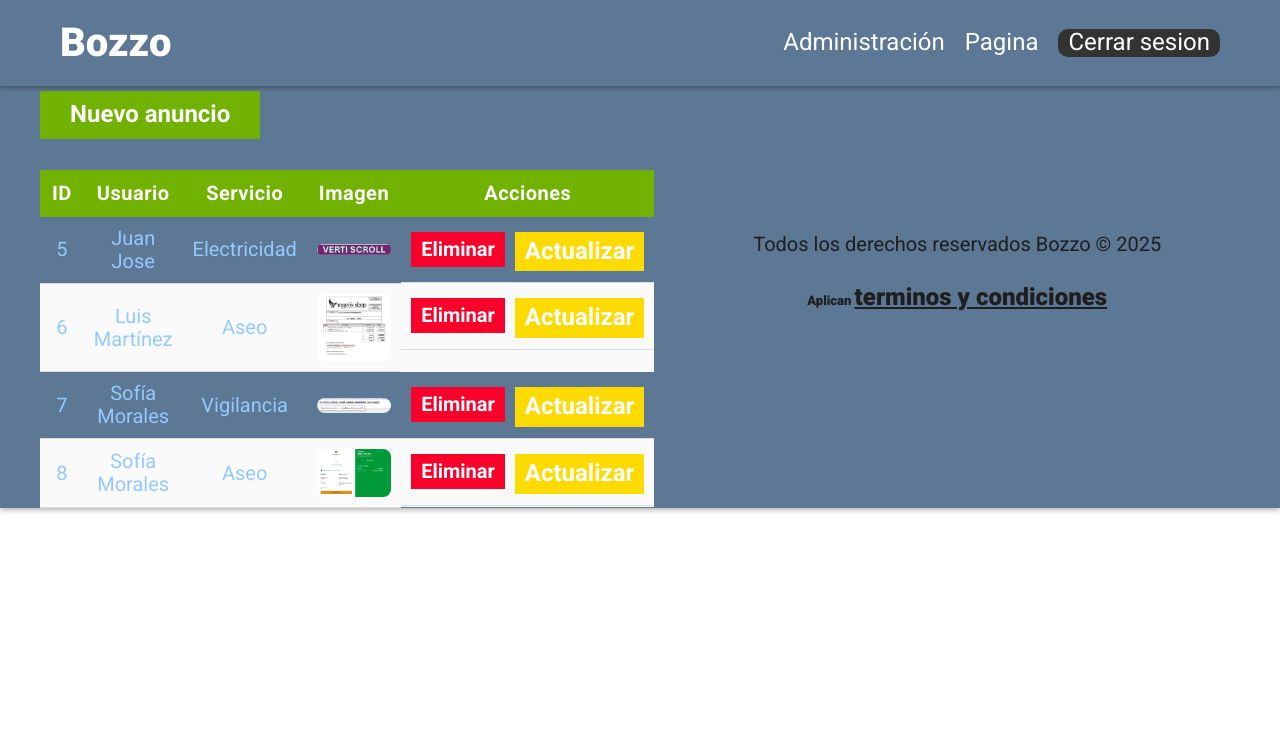
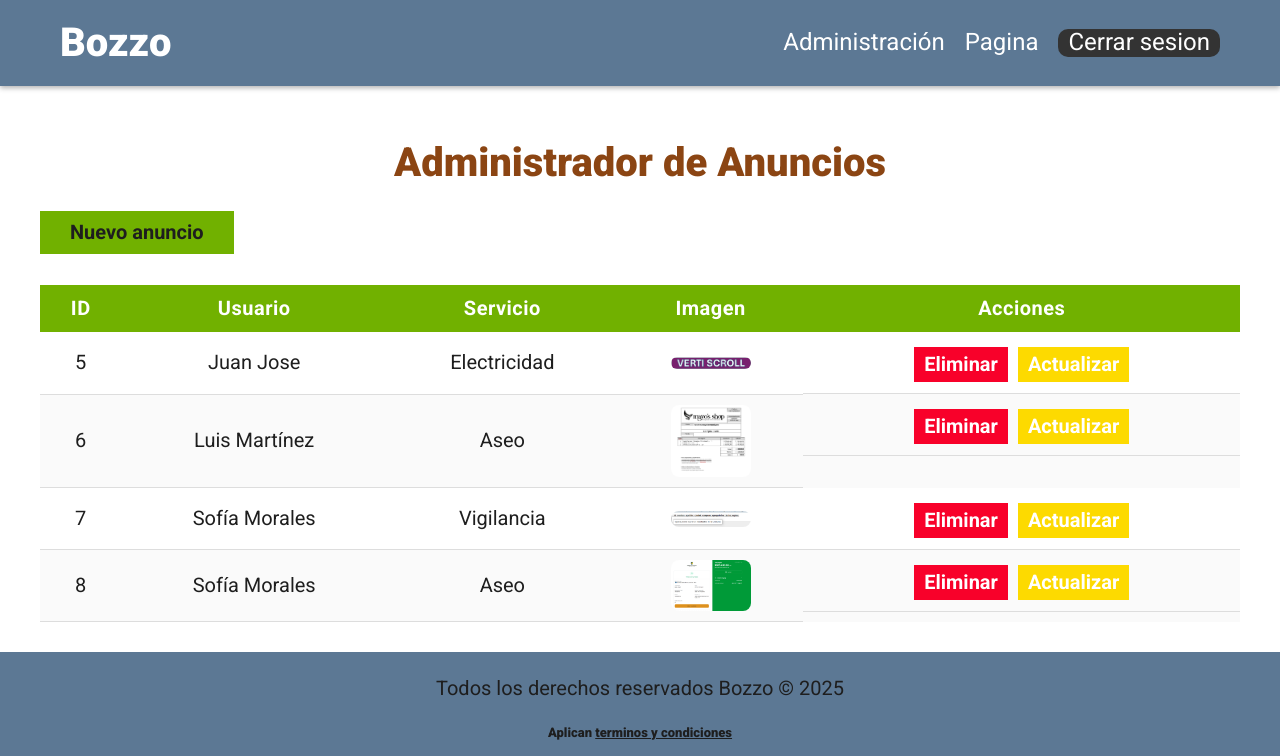
Before and after one commit to Miguel-Higuita/BozzoCo, a PHP site: page /admin/index.php in a window 1280 px wide. Shown: the top 756 px of the page. Run offline with PHP 8.4, Linux system fonts and the light colour scheme; a user stored in the database is signed in; data comes from the database, SQL or seed files in the repository; style sheets or scripts are compiled from the project's sources.

Commit message:
arreglo pagina administracion

```diff
--- a/adentro.php
+++ b/adentro.php
@@ -16,12 +16,12 @@
 $query = "SELECT
             inicio.id_inicio,
             inicio.imagen,
+            inicio.descripcion,
             servicio.nombre_servicio,
             usuario.nombre,
             usuario.apellido,
             usuario.celular,
-            usuario.correo,
-            usuario.descripcion
+            usuario.correo
           FROM inicio
           JOIN servicio ON inicio.servicio = servicio.id_servicio
           JOIN usuario ON inicio.usuario = usuario.id_usuario
--- a/admin/index.php
+++ b/admin/index.php
@@ -30,6 +30,10 @@
 //muestra mensaje condicional
 $mensaje = $_GET['resultado'] ?? null;
 
+
+// // Consultar para obtener los servicios
+// $consulta = "SELECT * FROM servicio ORDER BY nombre_servicio ASC";
+// $resultado = mysqli_query($db, $consulta);
 
 // Consultar para obtener los usuarios
 $query = "
@@ -83,6 +87,7 @@
 
 incluirTemplate('headerAdmin');
 ?>
+
 
 <main class="contenedor seccion">
     <h1 class="titulo1"> Administrador de Anuncios </h1>
@@ -142,6 +147,7 @@
 
 
 
+
 <?php
 
 // cerrar conexion
--- a/includes/templates/headerAdmin.php
+++ b/includes/templates/headerAdmin.php
@@ -28,10 +28,6 @@
   <link rel="stylesheet" href="../build/css/app.css" />
 </head>
 
-<body>
-  <header class="header">
-    <div class="contenedor contenido_header">
-      <nav class="navegacion-principal" id="nav">
       <header class="header">
         <div class="contenedor contenido-header">
           <a href="index.php">
@@ -49,9 +45,9 @@
             <!-- <a href="#">Crear</a>-->
             <a href="../index.php">Administración</a>
             <a href="../index.php">Pagina</a>
-          <?php  if ($auth):?>
+            <?php if ($auth): ?>
               <a href="../Cerrar_sesion.php" class="sesion">Cerrar sesion</a>
-            <?php  endif ?>
+            <?php endif ?>
             <!-- <a href="contacto.php">Contacto</a> -->
           </nav>
         </div>
--- a/includes/templates/headerAnuncio.php
+++ b/includes/templates/headerAnuncio.php
@@ -28,7 +28,7 @@
     <link rel="stylesheet" href="../../build/css/app.css" />
   </head>
 
-<body>
+
 <header class="header">
     <div class="contenedor contenido-header">
         <a href="index.php">
```
Lines whose indentation alone changed are shown as unchanged.
